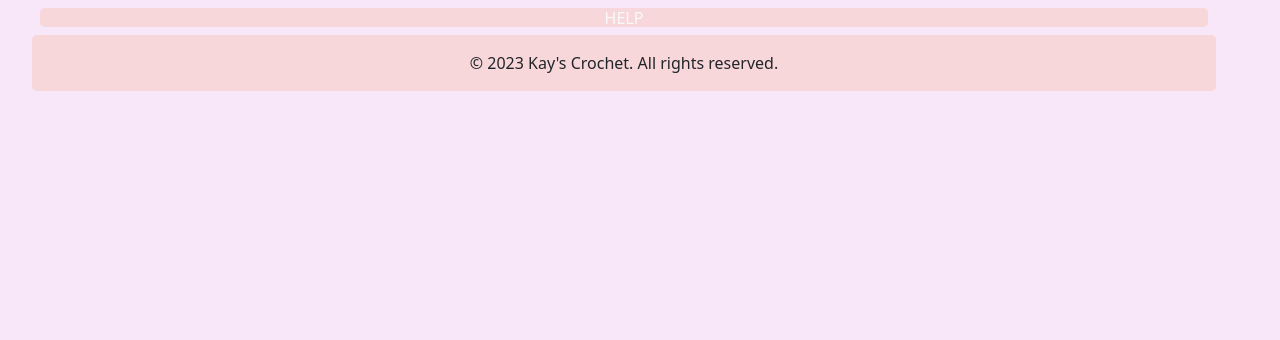
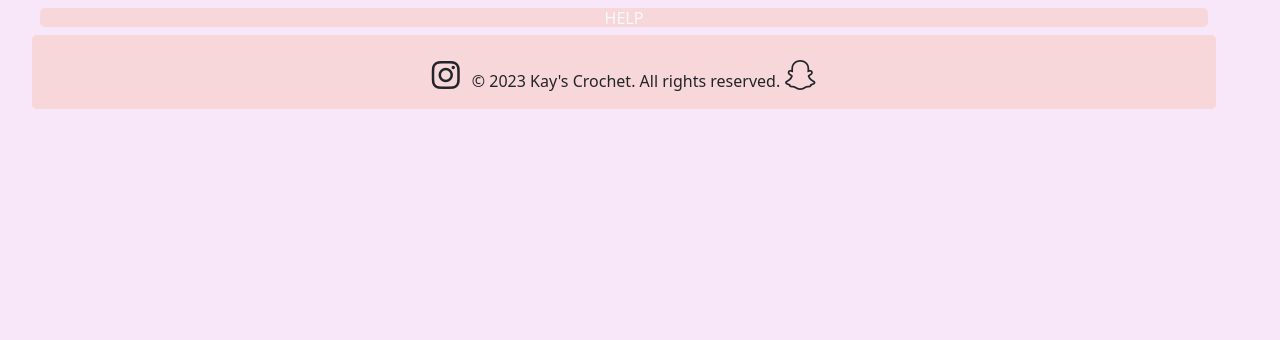
Before and after one commit to stevenburris1978/KaysCrochetAppDjangoSBurris, a Django app: page /cart in a window 1280 px wide. Shown: the part 144-484 px from the top of the page. Run offline with Django 4.2, Linux system fonts and the light colour scheme.

Commit message:
added instagram and snapchat icons with links

```diff
--- a/kayscrochetapp/static/kayscrochetapp/style.css
+++ b/kayscrochetapp/static/kayscrochetapp/style.css
@@ -31,11 +31,11 @@ fieldset {
 }
 
 header {
-        border-radius: 0.3125rem;
+    border-radius: 0.3125rem;
 }
 
 footer {
-        border-radius: 0.3125rem;
+    border-radius: 0.3125rem;
 }
 
 ul {
--- a/kayscrochetapp/templates/base_generic.html
+++ b/kayscrochetapp/templates/base_generic.html
@@ -6,7 +6,8 @@
     <meta charset="UTF-8">
     <!-- for different devices -->
     <meta name="viewport" content="width=device-width, initial-scale=1.0">
-    <title>{% block title %}Kays Crochet{% endblock %}</title>
+    <title>{% block title %}Kay's Crochet{% endblock %}</title>
+    <link rel="stylesheet" href="https://cdnjs.cloudflare.com/ajax/libs/font-awesome/6.0.0/css/all.min.css" crossorigin="anonymous">
     <link href="https://cdn.jsdelivr.net/npm/bootstrap@5.3.2/dist/css/bootstrap.min.css" rel="stylesheet" integrity="sha384-T3c6CoIi6uLrA9TneNEoa7RxnatzjcDSCmG1MXxSR1GAsXEV/Dwwykc2MPK8M2HN" crossorigin="anonymous">
     <link rel="stylesheet" href="{% static 'kayscrochetapp/style.css' %}">
     {% block styles %}{% endblock %}
@@ -44,11 +45,16 @@
       <div class="modal-dialog">
         <div class="modal-content">
           <div class="modal-header">
-            <h1 class="modal-title fs-5" id="exampleModalLabel">Modal title</h1>
+            <h1 class="modal-title fs-5" id="exampleModalLabel">HELP</h1>
             <button type="button" class="btn-close" data-bs-dismiss="modal" aria-label="Close"></button>
           </div>
           <div class="modal-body">
-            <p>Modal body text goes here.</p>
+              <h3>Add to Cart:</h3>
+              <p>Click the item title to add it to the cart</p>
+              <h3>Contact Us:</h3>
+              <p>Click the Instagram and Snapchat icons below to contact Us.</p>
+              <h5>Email:</h5>
+              <p>kayscrochetus@gmail.com</p>
           </div>
           <div class="modal-footer">
             <button type="button" class="button" data-bs-dismiss="modal">CLOSE</button>
@@ -62,9 +68,12 @@
     </main>
     {% endif %}
     <footer class="py-3 sticky-bottom bg-danger-subtle text-center justify-content-center">
-        <p class="m-0">&copy; 2023 Kay's Crochet. All rights reserved.</p>
+        <div class="social-icons mt-2">
+           <a href="https://www.instagram.com/your_instagram_username" target="_blank" class="text-dark me-2"><i class="fab fa-instagram fa-2x"></i></a>
+            &copy; 2023 Kay's Crochet. All rights reserved.
+            <a href="https://www.snapchat.com/add/your_snapchat_username" target="_blank" class="text-dark"><i class="fab fa-snapchat fa-2x"></i></a>
+        </div>
     </footer>
-
 </body>
 </html>
 
```
